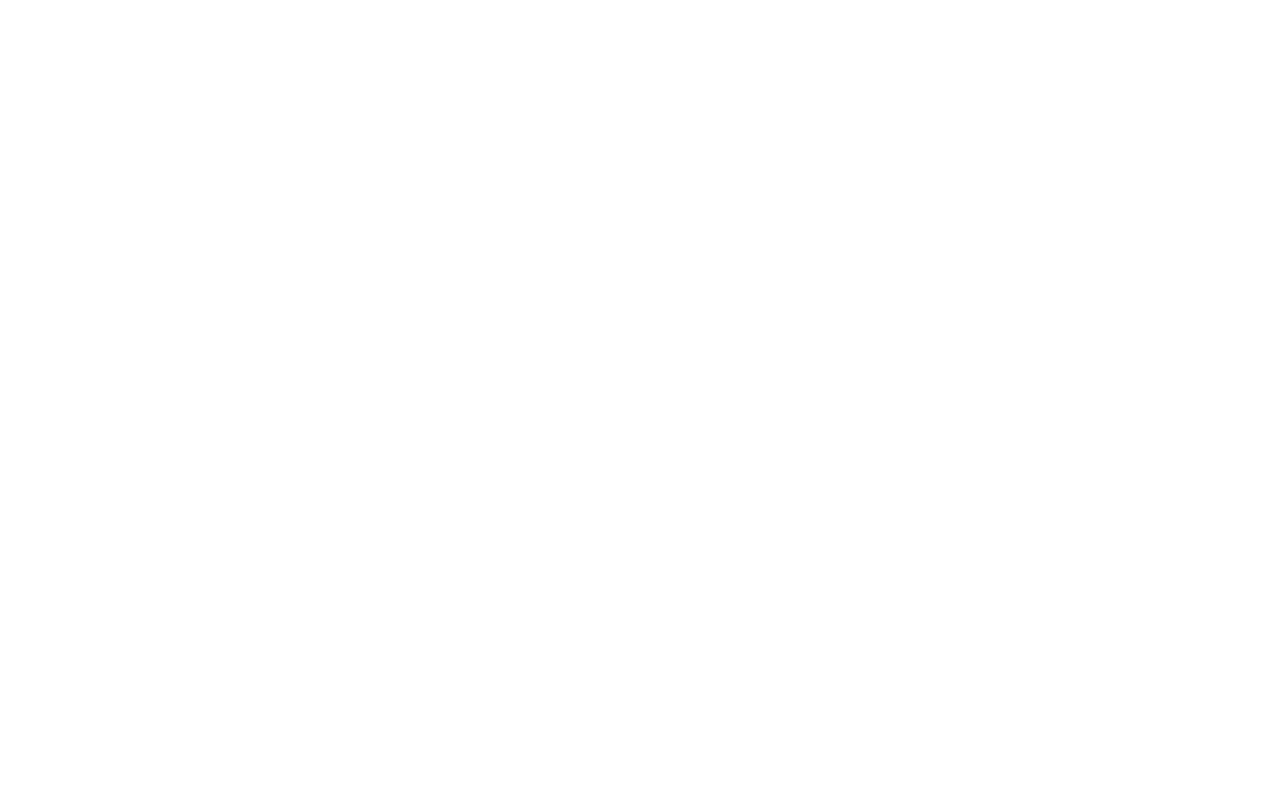
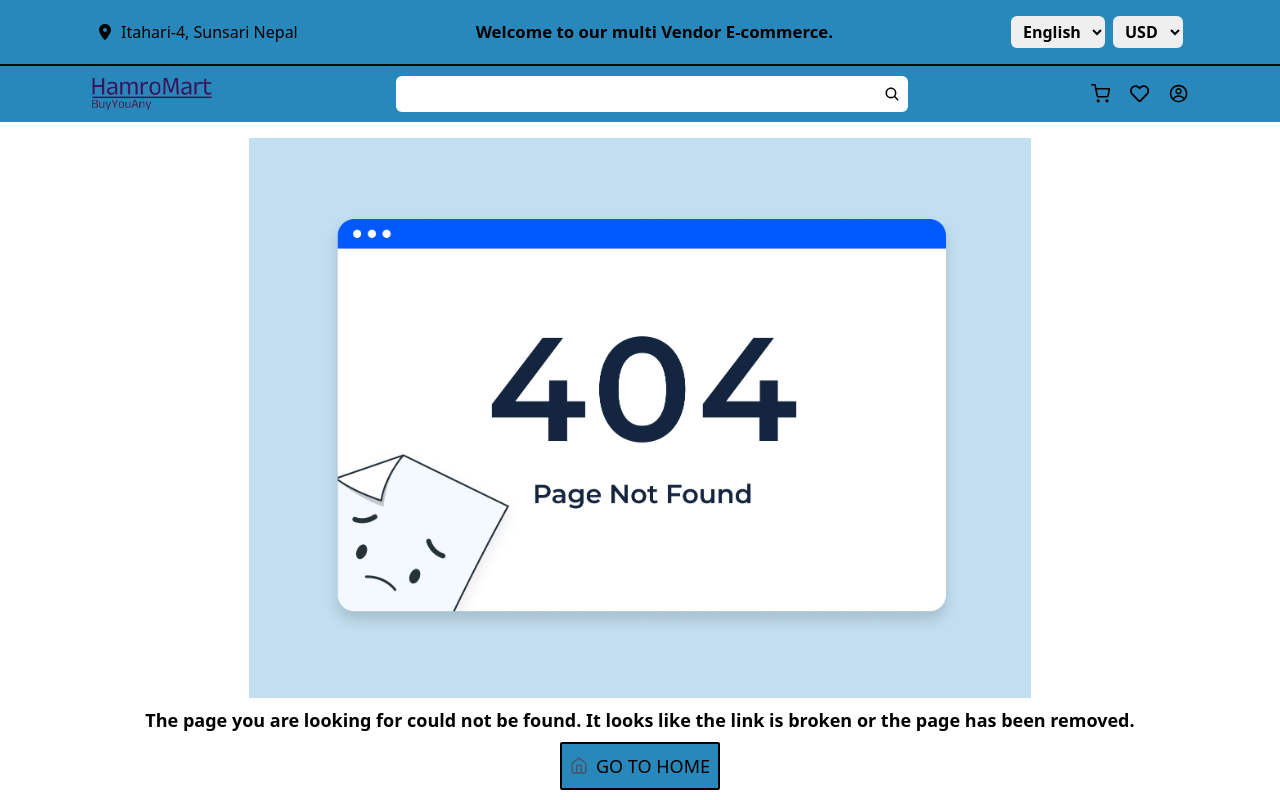
Before and after one commit to saujalkarki/E-commerce, a React (Vite) app in the folder Client/: page /error/404 in a window 1280 px wide. Before the commit this address had no page. Shown: the top 800 px of the page. Built offline with nearby package versions, Linux system fonts and the light colour scheme.

Commit message:
UI of 404 not found page

```diff
--- a/Client/src/App.jsx
+++ b/Client/src/App.jsx
@@ -5,6 +5,7 @@ import {
   OtpVerify,
   ForgotPassword,
   ResetPassword,
+  FourOFour,
 } from "./pages/index";
 
 function App() {
@@ -18,6 +19,7 @@ function App() {
           <Route path="/user/forgot/email" element={<ForgotPassword />} />
           <Route path="/user/forgot/otp" element={<OtpVerify />} />
           <Route path="/user/forgot/reset" element={<ResetPassword />} />
+          <Route path="/error/404" element={<FourOFour />} />
         </Routes>
       </BrowserRouter>
     </>
--- a/Client/src/components/auth/OtpForm.jsx
+++ b/Client/src/components/auth/OtpForm.jsx
@@ -1,11 +1,55 @@
-import OTPInput from "otp-input-react";
+// import OTPInput from "otp-input-react";
+// import { useState } from "react";
+
+// export function OtpForm() {
+//   const [OTP, setOTP] = useState("");
+
+//   console.log(typeof OTP);
+//   console.log(OTP);
+
+//   return (
+//     <>
+//       <div className=" flex flex-col items-center my-14">
+//         <div className="flex flex-col border-t-2 items-center shadow-lg shadow-gray-500 rounded-md">
+//           <div className="flex justify-center min-w-[100%]">
+//             <h3 className=" text-lg font-semibold border-b-4 border-black text-slate-800 min-w-[60%] text-center py-2">
+//               Verification
+//             </h3>
+//           </div>
+//           <form className="flex flex-col p-3">
+//             <div className="flex flex-col gap-1">
+//               <div>
+//                 <label htmlFor="userOtp" className=" font-medium">
+//                   OTP
+//                 </label>
+//               </div>
+//               <OTPInput
+//                 value={OTP}
+//                 onChange={setOTP}
+//                 autoFocus={true}
+//                 OTPLength={6}
+//                 otpType="number"
+//                 className="otp-container"
+//               />
+//               <button className="bg-[#2988bb] border-[1px] rounded-sm my-2 font-semibold py-[0.35rem] hover:bg-[#417fc2]">
+//                 Verify
+//               </button>
+//             </div>
+//           </form>
+//         </div>
+//       </div>
+//     </>
+//   );
+// }
+
+import OtpInput from "react-otp-input";
 import { useState } from "react";
 
 export function OtpForm() {
-  const [OTP, setOTP] = useState("");
+  const [otp, setOtp] = useState("");
 
-  console.log(typeof OTP);
-  console.log(OTP);
+  console.log(typeof otp);
+  console.log(otp);
 
   return (
     <>
@@ -23,13 +67,22 @@ export function OtpForm() {
                   OTP
                 </label>
               </div>
-              <OTPInput
-                value={OTP}
-                onChange={setOTP}
-                autoFocus={true}
-                OTPLength={6}
-                otpType="number"
-                className="otp-container"
+              <OtpInput
+                value={otp}
+                onChange={setOtp}
+                numInputs={6}
+                renderInput={(props) => <input {...props} />}
+                shouldAutoFocus
+                inputType="Number"
+                containerStyle={{
+                  display: "flex",
+                  gap: "1px",
+                }}
+                inputStyle={{
+                  border: "2px solid black",
+                  borderRadius: "4px",
+                  padding: "10px 0",
+                }}
               />
               <button className="bg-[#2988bb] border-[1px] rounded-sm my-2 font-semibold py-[0.35rem] hover:bg-[#417fc2]">
                 Verify
@@ -41,50 +94,3 @@ export function OtpForm() {
     </>
   );
 }
-
-// import OtpInput from "react-otp-input";
-// import { useState } from "react";
-
-// export function OtpForm() {
-//   const [otp, setOtp] = useState("");
-
-//   console.log(typeof otp);
-//   console.log(otp);
-
-//   return (
-//     <>
-//       <div className=" flex flex-col items-center my-14">
-//         <div className="flex flex-col border-t-2 items-center shadow-lg shadow-gray-500 rounded-md">
-//           <div className="flex justify-center min-w-[100%]">
-//             <h3 className=" text-lg font-semibold border-b-4 border-black text-slate-800 min-w-[60%] text-center py-2">
-//               Verification
-//             </h3>
-//           </div>
-//           <form className="flex flex-col p-3">
-//             <div className="flex flex-col gap-1">
-//               <div>
-//                 <label htmlFor="userOtp" className=" font-medium">
-//                   OTP
-//                 </label>
-//               </div>
-//               <OtpInput
-//                 value={otp}
-//                 onChange={setOtp}
-//                 numInputs={6}
-//                 renderInput={(props) => <input {...props} />}
-//                 shouldAutoFocus
-//                 inputType="Number"
-//                 containerStyle={{
-
-//                 }}
-//               />
-//               <button className="bg-[#2988bb] border-[1px] rounded-sm my-2 font-semibold py-[0.35rem] hover:bg-[#417fc2]">
-//                 Verify
-//               </button>
-//             </div>
-//           </form>
-//         </div>
-//       </div>
-//     </>
-//   );
-// }
--- /dev/null
+++ b/Client/src/components/error/Four04Err.jsx
@@ -0,0 +1,29 @@
+import errImg from "../../assets/img/404StatusCode.png";
+import homeImg from "../../assets/img/address.png";
+import { Link } from "react-router-dom";
+
+export function Four04Err() {
+  return (
+    <>
+      <div>
+        <div className=" flex flex-col items-center justify-center text-center mb-4 sm:my-4 gap-2">
+          <img
+            src={errImg}
+            alt="404 not found"
+            className=" max-w-[100vw] max-h-[50vh] sm:max-h-[70vh]"
+          />
+          <p className=" text-lg font-semibold text-center">
+            The page you are looking for could not be found. It looks like the
+            link is broken or the page has been removed.
+          </p>
+          <button className="flex gap-2 items-center border-black border-2 p-2 bg-[#2988bb] hover:bg-[#417fc2] rounded-sm">
+            <img src={homeImg} alt="Home Image" />
+            <Link to={"/"} className=" text-lg font-medium">
+              GO TO HOME
+            </Link>
+          </button>
+        </div>
+      </div>
+    </>
+  );
+}
--- a/Client/src/components/index.js
+++ b/Client/src/components/index.js
@@ -8,3 +8,4 @@ export * from "./auth/OtpForm";
 export * from "./auth/ForgotPasswordForm";
 export * from "./auth/ResetPasswordForm";
 export * from "./auth/ShowPassword";
+export * from "./error/Four04Err";
--- /dev/null
+++ b/Client/src/pages/FourOFour.jsx
@@ -0,0 +1,12 @@
+import { Header, Navbar, Four04Err, Footer } from "../components/index";
+
+export function FourOFour() {
+  return (
+    <>
+      <Header />
+      <Navbar />
+      <Four04Err />
+      <Footer />
+    </>
+  );
+}
--- a/Client/src/pages/index.js
+++ b/Client/src/pages/index.js
@@ -3,3 +3,4 @@ export * from "./UserSignUp";
 export * from "./OtpVerify";
 export * from "./ForgotPassword";
 export * from "./ResetPassword";
+export * from "./FourOFour";
```
Also changed, not shown: Client/src/assets/img/404StatusCode.png (added), Client/src/assets/img/Home.png (added).
